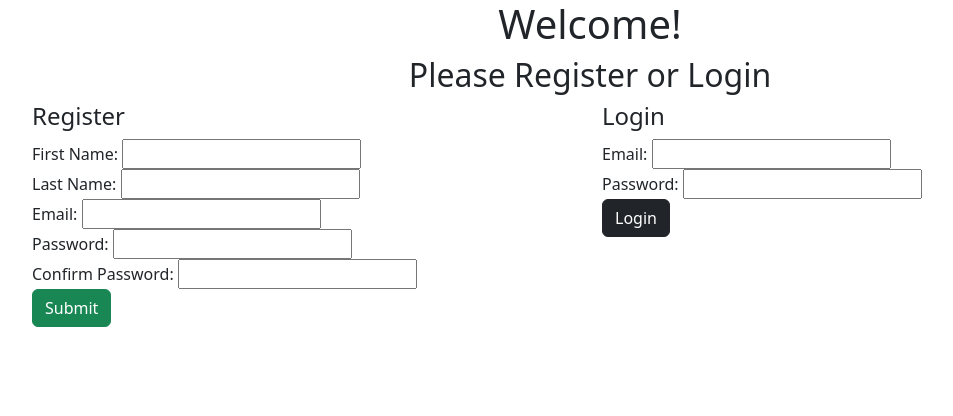
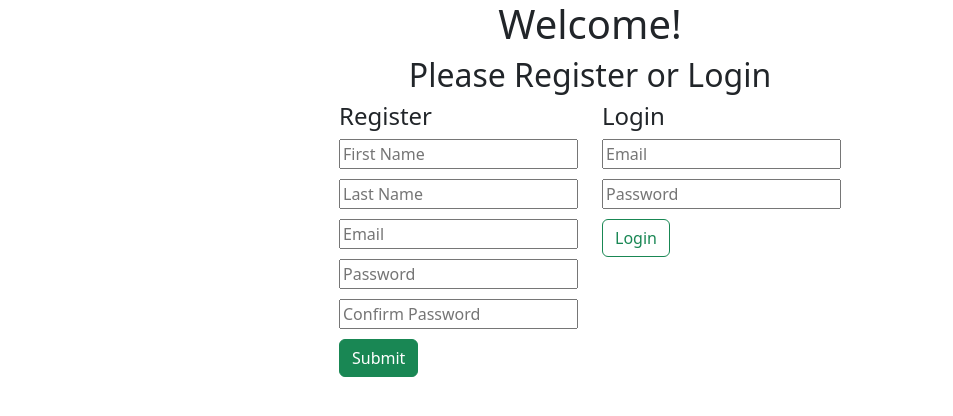
Before and after one commit to TristanT8/pizzaPlanet, a Flask app: page / in a window 1280 px wide. Shown: the top 416 px of the page, without its empty margins (50-1003 px from the left). Run offline with Flask 3, Linux system fonts and the light colour scheme.

Commit message:
Pizza planet html files

```diff
--- a/pizza_planet/flask_app/templates/login_register.html
+++ b/pizza_planet/flask_app/templates/login_register.html
@@ -6,12 +6,18 @@
     <meta name="viewport" content="width=device-width, initial-scale=1.0">
     <link href="https://cdn.jsdelivr.net/npm/bootstrap@5.3.0-alpha1/dist/css/bootstrap.min.css" rel="stylesheet" integrity="sha384-GLhlTQ8iRABdZLl6O3oVMWSktQOp6b7In1Zl3/Jr59b6EGGoI1aFkw7cmDA6j6gD" crossorigin="anonymous">
     <script src="https://cdn.jsdelivr.net/npm/bootstrap@5.3.0-alpha1/dist/js/bootstrap.bundle.min.js" integrity="sha384-w76AqPfDkMBDXo30jS1Sgez6pr3x5MlQ1ZAGC+nuZB+EYdgRZgiwxhTBTkF7CXvN" crossorigin="anonymous"></script>
+    <style>
+        .form-group {
+            margin-bottom: 10px;
+        }
+    </style>
     <title>Welcome Page</title>
 </head>
 <body>
     <h1 class="text-center">Welcome!</h1>
     <h2 class="text-center">Please Register or Login</h2>
     <div class="container">
+        <div class="d-flex justify-content-center">
         <div class="row">
             <div class="col-sm">
                 <form action="/register/user" method="POST">
@@ -23,25 +29,20 @@
                             {% endfor %}
                         {% endif %}
                     {% endwith %}
-                    <div>
-                        <label for="first_name">First Name:</label>
-                        <input type="text" name="first_name">
+                    <div class="form-group">
+                        <input type="text" name="first_name" placeholder="First Name">
                     </div>
-                    <div>
-                        <label for="last_name">Last Name:</label>
-                        <input type="text" name="last_name">
+                    <div class="form-group"> <!-- Add form-group class here -->
+                        <input type="text" name="last_name" placeholder="Last Name">
                     </div>
-                    <div>
-                        <label for="email">Email:</label>
-                        <input type="text" name="email">
+                    <div class="form-group"> <!-- Add form-group class here -->
+                        <input type="text" name="email" placeholder="Email">
                     </div>
-                    <div>
-                        <label for="password">Password:</label>
-                        <input type="password" name="password">
+                    <div class="form-group"> <!-- Add form-group class here -->
+                        <input type="text" name="password" placeholder="Password">
                     </div>
-                    <div>
-                        <label for="confirm">Confirm Password:</label>
-                        <input type="password" name="confirm">
+                    <div class="form-group"> <!-- Add form-group class here -->
+                        <input type="text" name="confirm_password" placeholder="Confirm Password">
                     </div>
                     <input class="btn btn-success" type="submit" value="Submit">
                 </form>
@@ -56,18 +57,17 @@
                             {% endfor %}
                         {% endif %}
                     {% endwith %}
-                    <div>
-                        <label for="email">Email:</label>
-                        <input type="text" name="email">
+                    <div class="form-group"> <!-- Add form-group class here -->
+                        <input type="text" name="email" placeholder="Email">
                     </div>
-                    <div>
-                        <label for="password">Password:</label>
-                        <input type="password" name="password">
+                    <div class="form-group"> <!-- Add form-group class here -->
+                        <input type="text" name="password" placeholder="Password">
                     </div>
-                    <input class="btn btn-dark" type="submit" value="Login">
+                    <input class="btn btn-outline-success" type="submit" value="Login">
                 </form>
             </div>
         </div>
     </div>
+</div>
 </body>
 </html>
```
